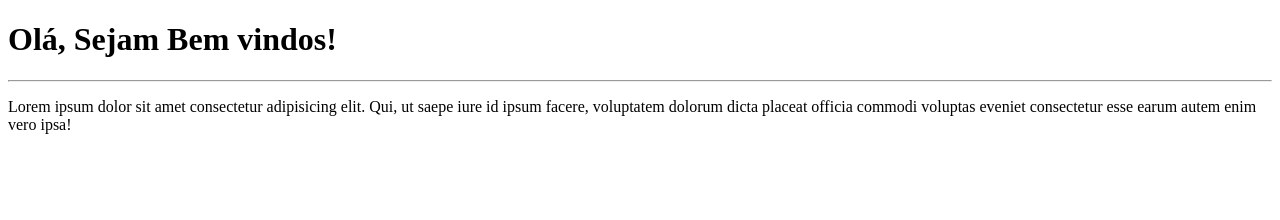
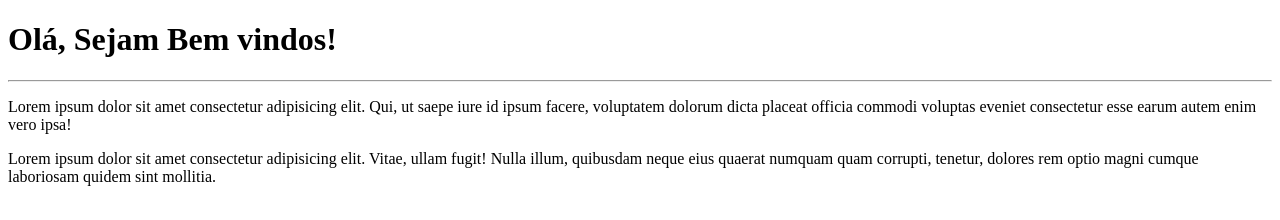
Before and after one commit to MatheusBG1/come-ando-no-github, a plain HTML site: page site/index.html in a window 1280 px wide. Drawn offline with Linux system fonts and the light colour scheme.

Commit message:
adc um paragrafo

```diff
--- a/site/index.html
+++ b/site/index.html
@@ -9,5 +9,6 @@
     <h1>Olá, Sejam Bem vindos!</h1>
     <hr>
     <p>Lorem ipsum dolor sit amet consectetur adipisicing elit. Qui, ut saepe iure id ipsum facere, voluptatem dolorum dicta placeat officia commodi voluptas eveniet consectetur esse earum autem enim vero ipsa!</p>
+    <p>Lorem ipsum dolor sit amet consectetur adipisicing elit. Vitae, ullam fugit! Nulla illum, quibusdam neque eius quaerat numquam quam corrupti, tenetur, dolores rem optio magni cumque laboriosam quidem sint mollitia.</p>
 </body>
 </html>
```
Also changed, not shown: 1 other file.
